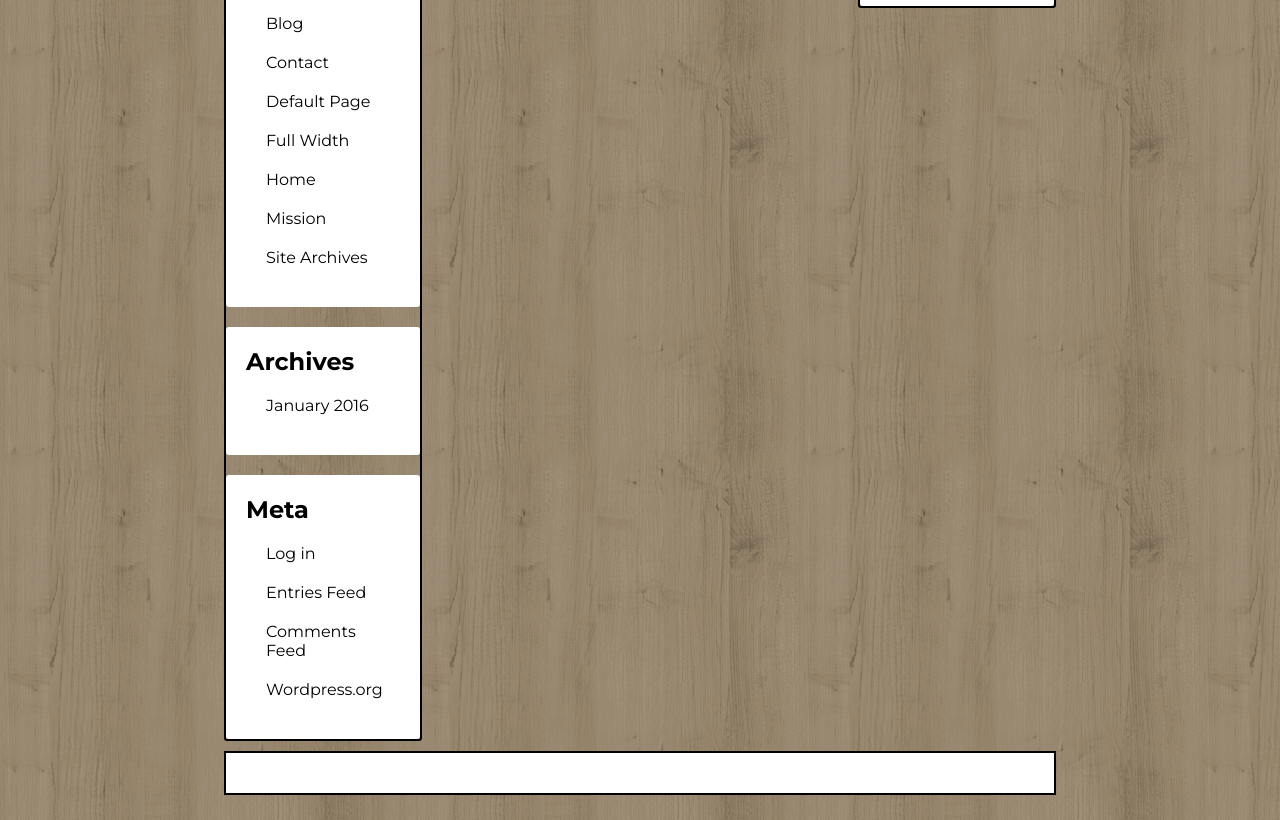
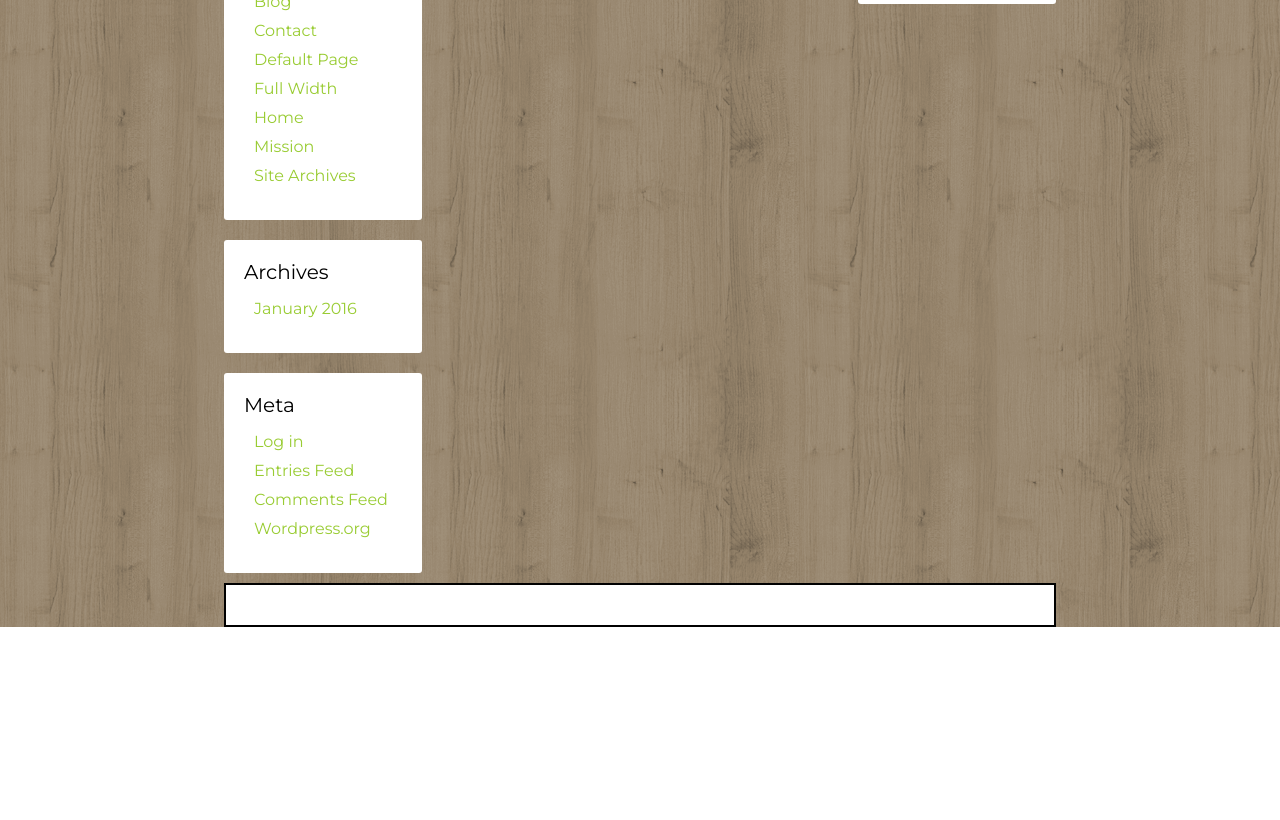
Before and after one commit to magrolorenzo/htmlcss-wp, a plain HTML site: page index.html in a window 1280 px wide. Shown: the part 390-1210 px from the top of the page. After the commit the page ends 1017 px from the top, so only its background shows below. Drawn offline with Linux system fonts and the light colour scheme.

Commit message:
Completato aside di sinistra

```diff
--- a/css/style.css
+++ b/css/style.css
@@ -12,7 +12,6 @@ body{
     width: 65%;
     margin:auto;
     margin-top: 25px;
-    margin-bottom: 25px;
     text-align: center;
     font-family: 'Montserrat', sans-serif;
 }
@@ -75,10 +74,8 @@ header{
     display: table;
     clear:both;
 }
-
 aside{
     width: calc(25% - 10px);
-    border: solid 2px;
     border-radius: 3px;
     float: left;
 }
@@ -96,18 +93,23 @@ aside div{
     border-radius: 3px;
     float: left;
 }
+aside div h2{
+    font-size: 20px;
+    font-weight: lighter;
+}
 aside ul{
     list-style: none;
     padding: 10px;
 }
-aside li{
-    padding: 10px;
+aside a{
+    display: inline-block;
+    color: #99cc33;
+    margin: 5px 0;
+    text-decoration: none;
 }
-
 .right-top{
     margin-bottom: 10px;
 }
-
 .right-middle{
     margin-top: 10px;
     margin-bottom: 10px;
@@ -119,7 +121,6 @@ aside li{
 main{
     background-color: white;
     width: calc(50% - 20px);
-    border: solid 2px;
     margin: 0 10px 0 10px;
     float: left;
 }
--- a/index.html
+++ b/index.html
@@ -41,29 +41,55 @@
                     <div class="right-top">
                         <h2>Pages</h2>
                         <ul>
-                            <li>About</li>
-                            <li>Blog</li>
-                            <li>Contact</li>
-                            <li>Default Page</li>
-                            <li>Full Width</li>
-                            <li>Home</li>
-                            <li>Mission</li>
-                            <li>Site Archives</li>
+                            <li>
+                                <a href="#">About</a>
+                            </li>
+                            <li>
+                                <a href="#">Blog</a>
+                            </li>
+                            <li>
+                                <a href="#">Contact</a>
+                            </li>
+                            <li>
+                                <a href="#">Default Page</a>
+                            </li>
+                            <li>
+                                <a href="#">Full Width</a>
+                            </li>
+                            <li>
+                                <a href="#">Home</a>
+                            </li>
+                            <li>
+                                <a href="#">Mission</a>
+                            </li>
+                            <li
+                            ><a href="#">Site Archives</a>
+                        </li>
                         </ul>
                     </div>
                     <div class="right-middle">
                         <h2>Archives</h2>
                         <ul>
-                            <li>January 2016</li>
+                            <li>
+                                <a href="#">January 2016</a>
+                            </li>
                         </ul>
                     </div>
                     <div class="right-bottom">
                         <h2>Meta</h2>
                         <ul>
-                            <li>Log in</li>
-                            <li>Entries Feed</li>
-                            <li>Comments Feed</li>
-                            <li>Wordpress.org</li>
+                            <li>
+                                <a href="#">Log in</a>
+                            </li>
+                            <li>
+                                <a href="#">Entries Feed</a>
+                            </li>
+                            <li>
+                                <a href="#">Comments Feed</a>
+                            </li>
+                            <li>
+                                <a href="#">Wordpress.org</a>
+                            </li>
                         </ul>
                     </div>
                 </aside>
```
